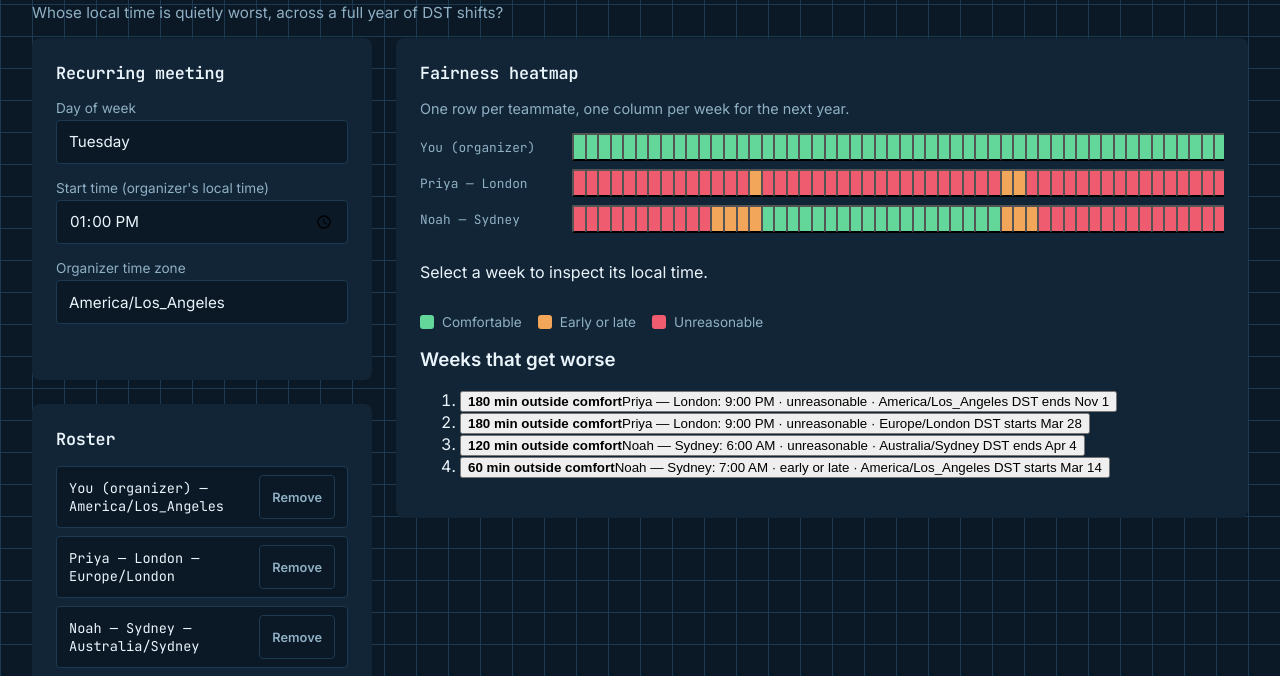
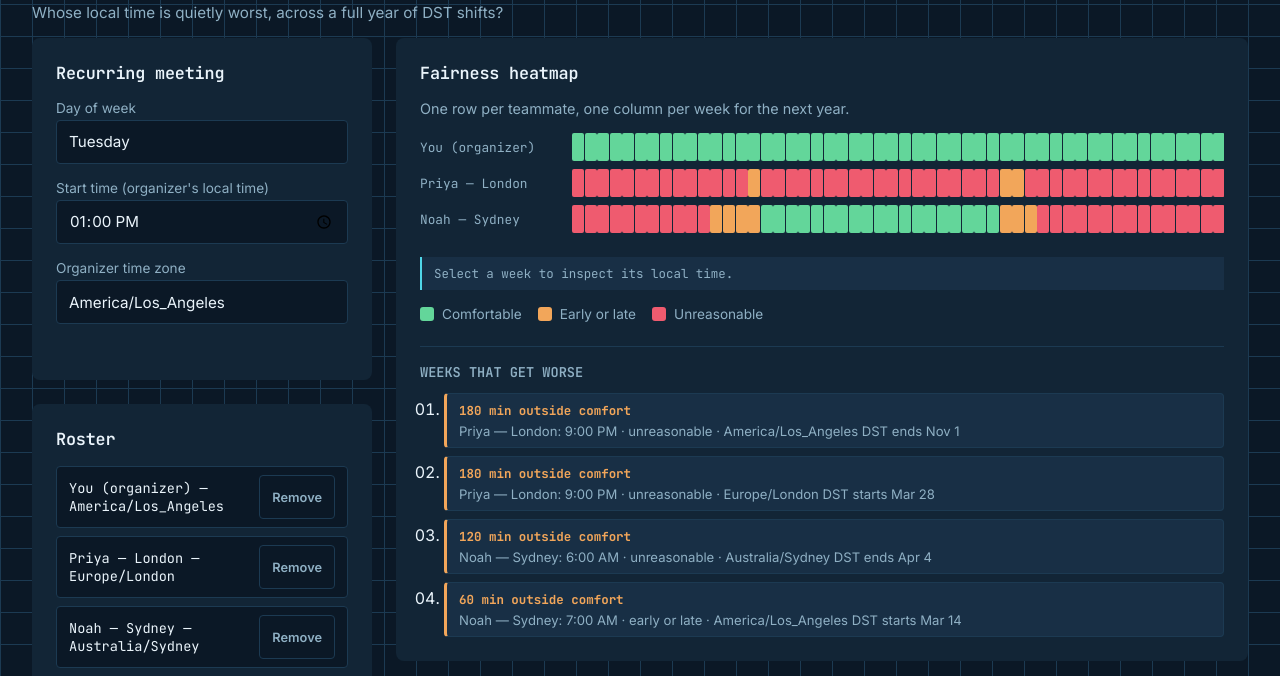
Before and after one commit to ctkrug/fair-hours, a website with bundled scripts: page site/index.html in a window 1280 px wide. Shown: the part 60-736 px from the top of the page. Built offline with nearby package versions, Linux system fonts and the light colour scheme.

Commit message:
style(site): emphasize selected weeks and ranked callouts

```diff
--- a/site/css/styles.css
+++ b/site/css/styles.css
@@ -307,6 +307,9 @@ body {
 }
 
 .heatmap-cell {
+  appearance: none;
+  border: 0;
+  cursor: pointer;
   height: 28px;
   border-radius: 2px;
   transition: transform 120ms ease-out, box-shadow 120ms ease-out;
@@ -317,6 +320,18 @@ body {
   transform: scaleY(1.2);
   box-shadow: 0 0 0 1px var(--accent);
   z-index: 1;
+}
+
+.heatmap-cell:focus-visible {
+  outline: 2px solid var(--text);
+  outline-offset: 1px;
+}
+
+.heatmap-cell.is-selected,
+.heatmap-cell[aria-pressed='true'] {
+  box-shadow: 0 0 0 2px var(--text), 0 0 0 4px var(--accent);
+  transform: scaleY(1.22);
+  z-index: 2;
 }
 
 .cell-comfortable {
@@ -338,6 +353,87 @@ body {
 .heatmap-empty {
   color: var(--text-muted);
   padding: var(--space-6) 0;
+}
+
+.cell-detail {
+  min-height: 1.5em;
+  margin: var(--space-4) 0 0;
+  padding: var(--space-2) var(--space-3);
+  border-left: 2px solid var(--accent);
+  background: var(--surface-2);
+  color: var(--text-muted);
+  font-family: var(--font-display);
+  font-size: 0.78rem;
+}
+
+.callout-section {
+  margin-top: var(--space-6);
+  border-top: 1px solid var(--grid-line);
+  padding-top: var(--space-4);
+}
+
+.callout-section h3 {
+  margin: 0 0 var(--space-3);
+  color: var(--text-muted);
+  font-family: var(--font-display);
+  font-size: 0.85rem;
+  font-weight: 600;
+  text-transform: uppercase;
+}
+
+.callouts {
+  display: grid;
+  gap: var(--space-2);
+  list-style: decimal-leading-zero;
+  margin: 0;
+  padding-left: var(--space-6);
+}
+
+.callout {
+  display: grid;
+  width: 100%;
+  gap: var(--space-1);
+  min-height: 44px;
+  padding: var(--space-2) var(--space-3);
+  border: 1px solid var(--grid-line);
+  border-left: 3px solid var(--accent-support);
+  border-radius: var(--radius-sm);
+  background: var(--surface-2);
+  color: var(--text);
+  cursor: pointer;
+  font-family: var(--font-ui);
+  text-align: left;
+  transition: transform 180ms ease-out, border-color 180ms ease-out, box-shadow 180ms ease-out;
+}
+
+.callout strong {
+  color: var(--accent-support);
+  font-family: var(--font-display);
+  font-size: 0.78rem;
+}
+
+.callout span,
+.callouts-empty {
+  color: var(--text-muted);
+  font-size: 0.82rem;
+}
+
+.callout:hover {
+  border-color: var(--accent-support);
+  transform: translateX(2px);
+}
+
+.callout:active {
+  transform: translate(1px, 1px);
+}
+
+.callout:focus-visible {
+  outline: 2px solid var(--accent);
+  outline-offset: 2px;
+}
+
+.callouts-empty {
+  margin: 0;
 }
 
 .heatmap-legend {
```
